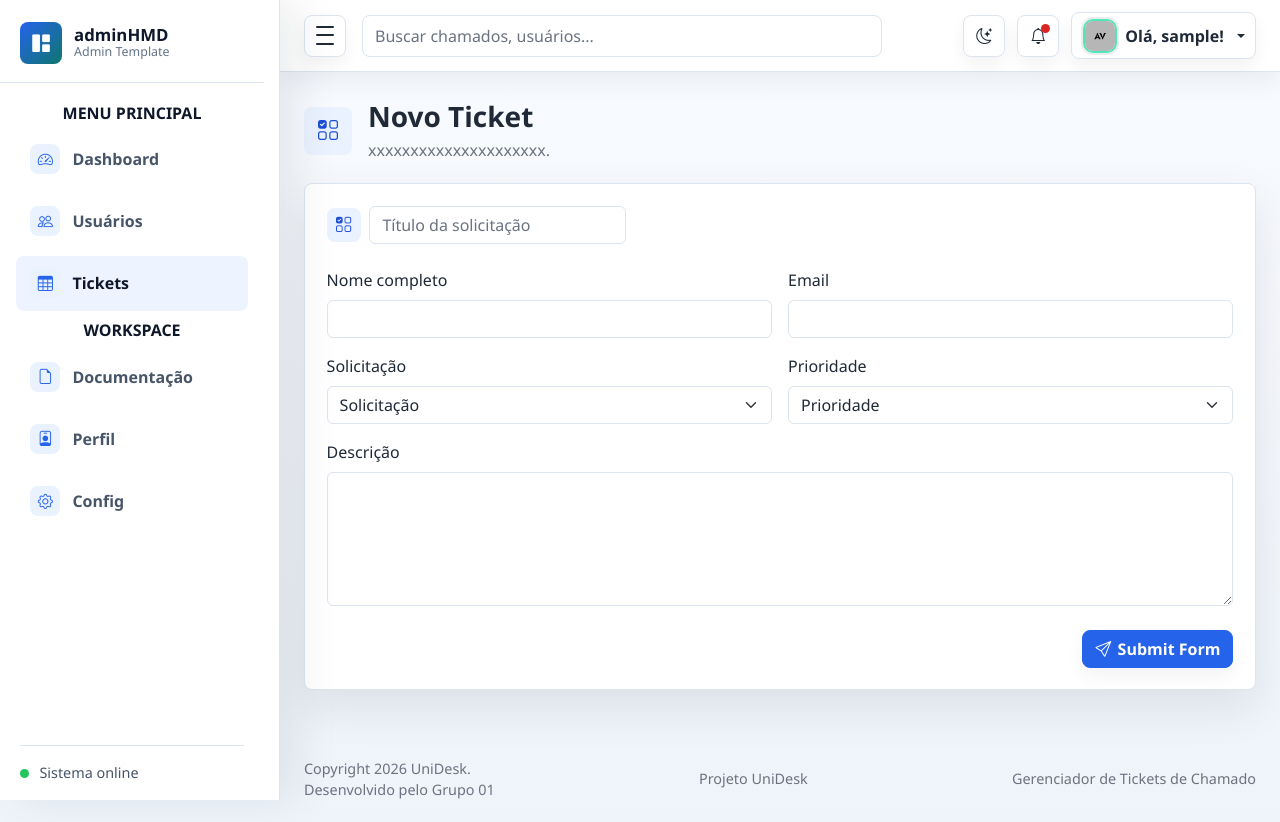
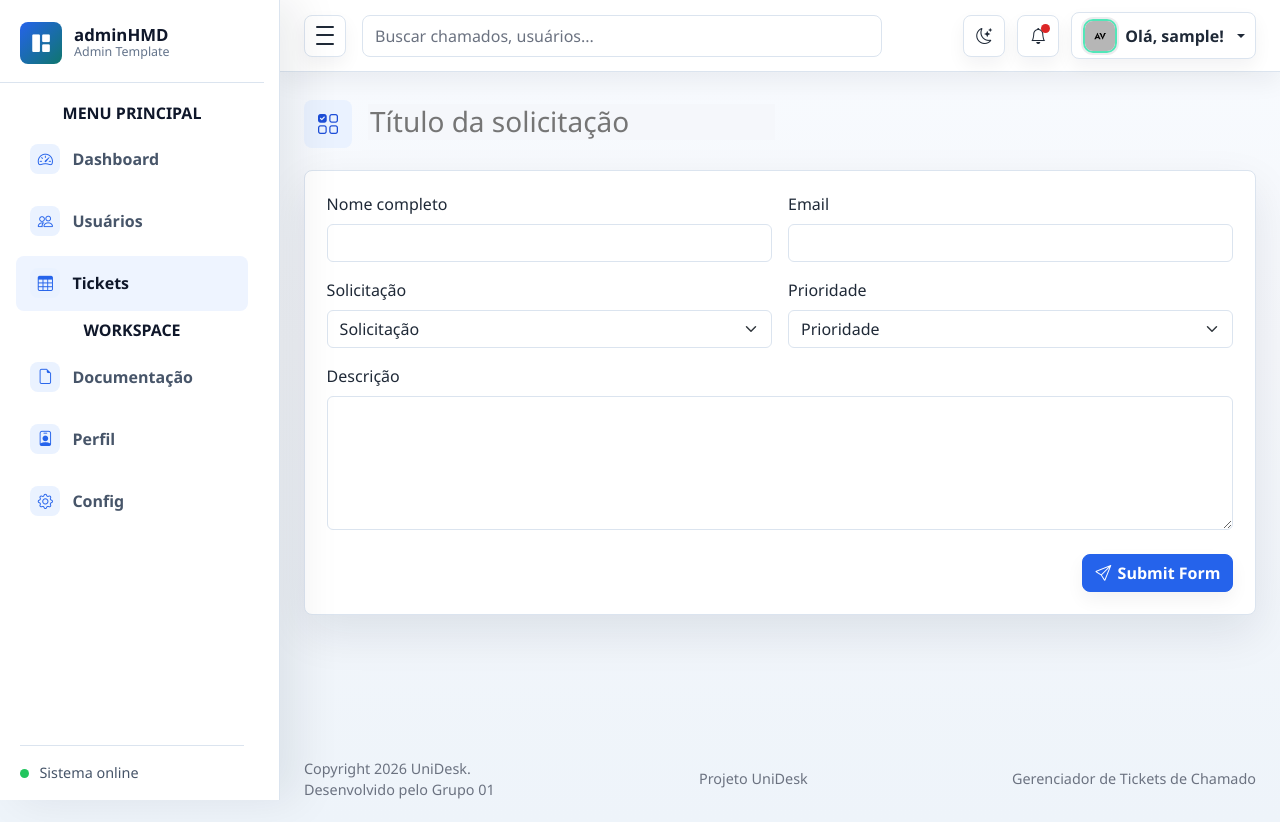
Before and after one commit to TolbyOwl/Semestre-6---Desenvolvimento-de-Sistema, a Flask app: page /new_ticket in a window 1280 px wide. Run offline with Flask 3, Linux system fonts and the light colour scheme; the visitor is signed in with stand-in values (Sample User, id 1); some libraries are stand-ins or nearby versions.

Commit message:
Bug + Input box
- Corrigido erro de digitação que impedia renderização da página tickets;
- Adicionada nova classe no CSS para estilo do título nos forms;
- Alterado estilo visual do input de título na tela "novo ticket".

```diff
--- a/static/css/style.css
+++ b/static/css/style.css
@@ -1300,6 +1300,13 @@ html[data-theme="dark"] .auth-body {
   color: var(--admin-text);
 }
 
+.form-subject{
+  background-color: var(--admin-bg);
+  width: 100%;
+  box-shadow: none;
+  border: none;
+}
+
 .form-control:focus,
 .form-select:focus {
   border-color: #93c5fd;
--- a/templates/it_dash/new_ticket.html
+++ b/templates/it_dash/new_ticket.html
@@ -8,23 +8,23 @@ block content %}
         ><i class="bi bi-ui-checks-grid" aria-hidden="true"></i
       ></span>
       <div>
-        <h1 class="h3 mb-1">Novo Ticket</h1>
-        <p class="text-muted mb-0">xxxxxxxxxxxxxxxxxxxxx.</p>
+        <h1 class="h3 mb-1"><input class="form-subject" id="titleTicket" name="subject" form="ticketForm" placeholder="Título da solicitação" required /></h1>
+        <!-- <p class="text-muted mb-0">xxxxxxxxxxxxxxxxxxxxx.</p> -->
       </div>
     </div>
   </div>
 
   <section class="row g-3">
     <div class="col-12">
-      <form class="panel needs-validation" method="post">
-        <div class="panel-header">
+      <form id="ticketForm" class="panel needs-validation" method="post">
+        <!-- <div class="panel-header">
           <div>
             <h2 class="h5 mb-1 section-title">
               <i class="bi bi-ui-checks-grid" aria-hidden="true"></i
               ><span><input class="form-control" id="titleTicket" name="subject" placeholder="Título da solicitação" required /></span>
             </h2>
           </div>
-        </div>
+        </div> -->
          <!-- <div class="col-md-12">
             <label class="form-label" for="titleTicket">Titulo do chamado</label
             ><input class="form-control" id="titleTicket" name="subject" required />
--- a/templates/it_dash/tickets.html
+++ b/templates/it_dash/tickets.html
@@ -34,7 +34,7 @@
                     <div>
                       <p class="mb-1 fw-semibold">{{ somenew.subject }}</p>
                       <p class="text-muted small mb-0">{{ somenew.description }}</p>
-                      <p class="text-muted small mb-0">{{somenew.name.split()[0]}</p>
+                      <p class="text-muted small mb-0">{{somenew.name.split()[0]}}</p>
                     </div>
                   </div>
                   {% endfor %}
```
